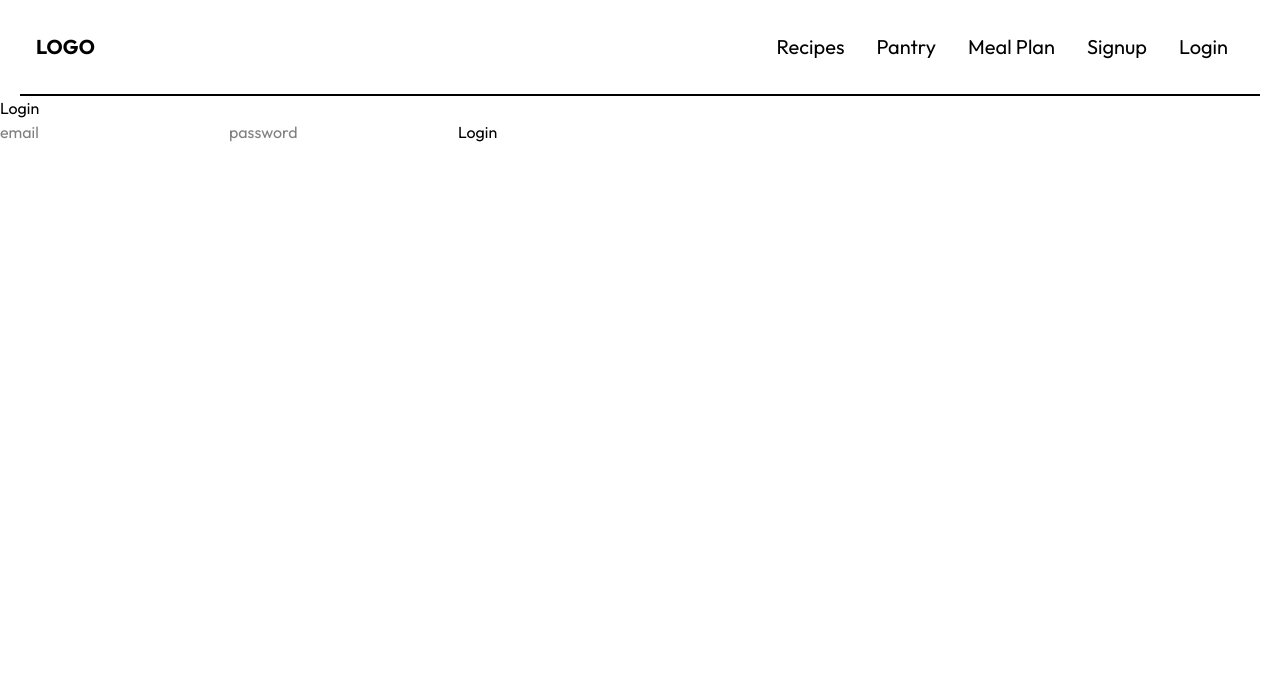
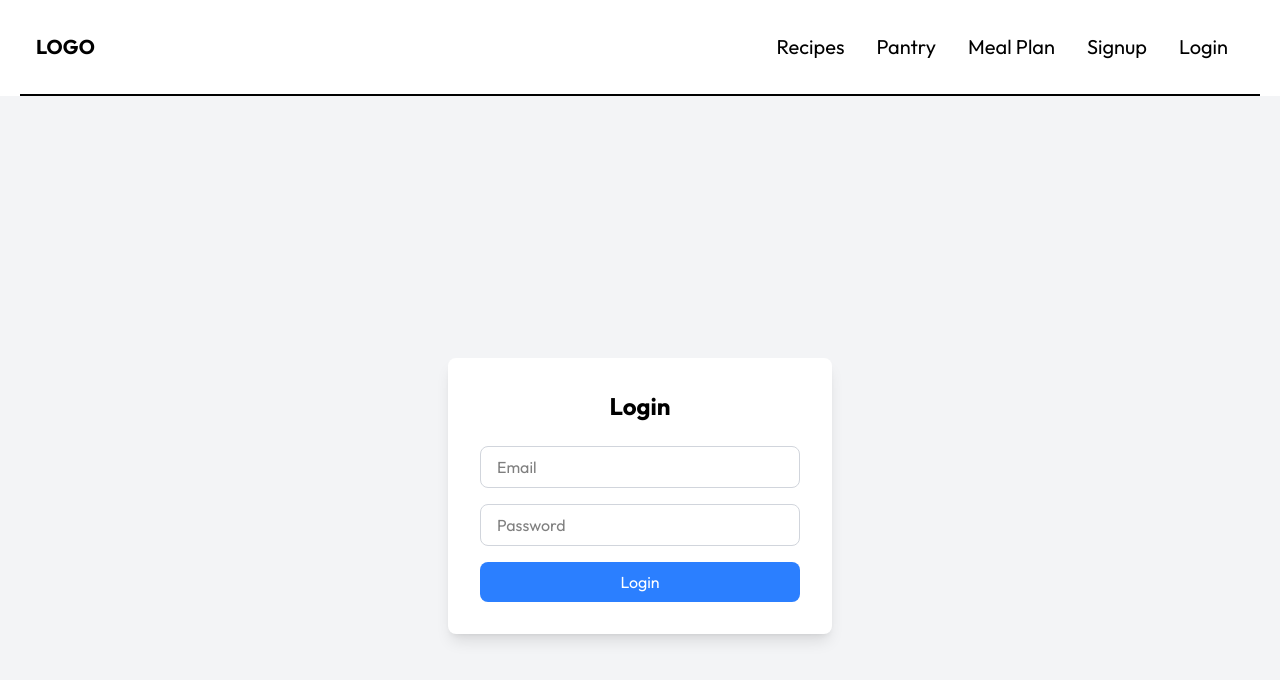
Before and after one commit to rdg11/recipe-app-frontend, a React (Vite) app: page /login in a window 1280 px wide. Shown: the top 680 px of the page. Built offline with nearby package versions, Linux system fonts and the light colour scheme.

Commit message:
Update LoginPage.jsx
Added formatting

```diff
--- a/src/pages/LoginPage.jsx
+++ b/src/pages/LoginPage.jsx
@@ -23,16 +23,42 @@
         }
     };
 
-    return (
-    <div>
-        <h1>Login</h1>
-        <div>
-            <input type = "text" placeholder='email' value={email} onChange={(e) => setEmail(e.target.value)} ></input>
-            <input type = "password" placeholder='password' value={password} onChange={(e) => setPassword(e.target.value)}></input>
-            <button onClick={handleClick}>Login</button>
+       return (
+        //centers login form
+        <div className="flex items-center justify-center min-h-screen bg-gray-100">
+            {/* Container for the login form with styling for background, padding, and shadow */}
+            <div className="bg-white p-8 rounded-lg shadow-lg w-96">
+                {/* Login title */}
+                <h1 className="text-2xl font-bold text-center mb-6">Login</h1>
+                {/* Input fields and button wrapped in a container with spacing */}
+                <div className="space-y-4">
+                    {/* Email input field */}
+                    <input
+                        type="text"
+                        placeholder="Email"
+                        value={email}
+                        onChange={(e) => setEmail(e.target.value)}
+                        className="w-full px-4 py-2 border border-gray-300 rounded-lg focus:outline-none focus:ring-2 focus:ring-blue-500"
+                    />
+                    {/* Password input field */}
+                    <input
+                        type="password"
+                        placeholder="Password"
+                        value={password}
+                        onChange={(e) => setPassword(e.target.value)}
+                        className="w-full px-4 py-2 border border-gray-300 rounded-lg focus:outline-none focus:ring-2 focus:ring-blue-500"
+                    />
+                    {/* Login button */}
+                    <button
+                        onClick={handleClick}
+                        className="w-full bg-blue-500 text-white py-2 rounded-lg hover:bg-blue-600 transition duration-300"
+                    >
+                        Login
+                    </button>
+                </div>
+            </div>
         </div>
-    </div>
-    )
+    );
+}
 
-}
 export default LoginPage
```
